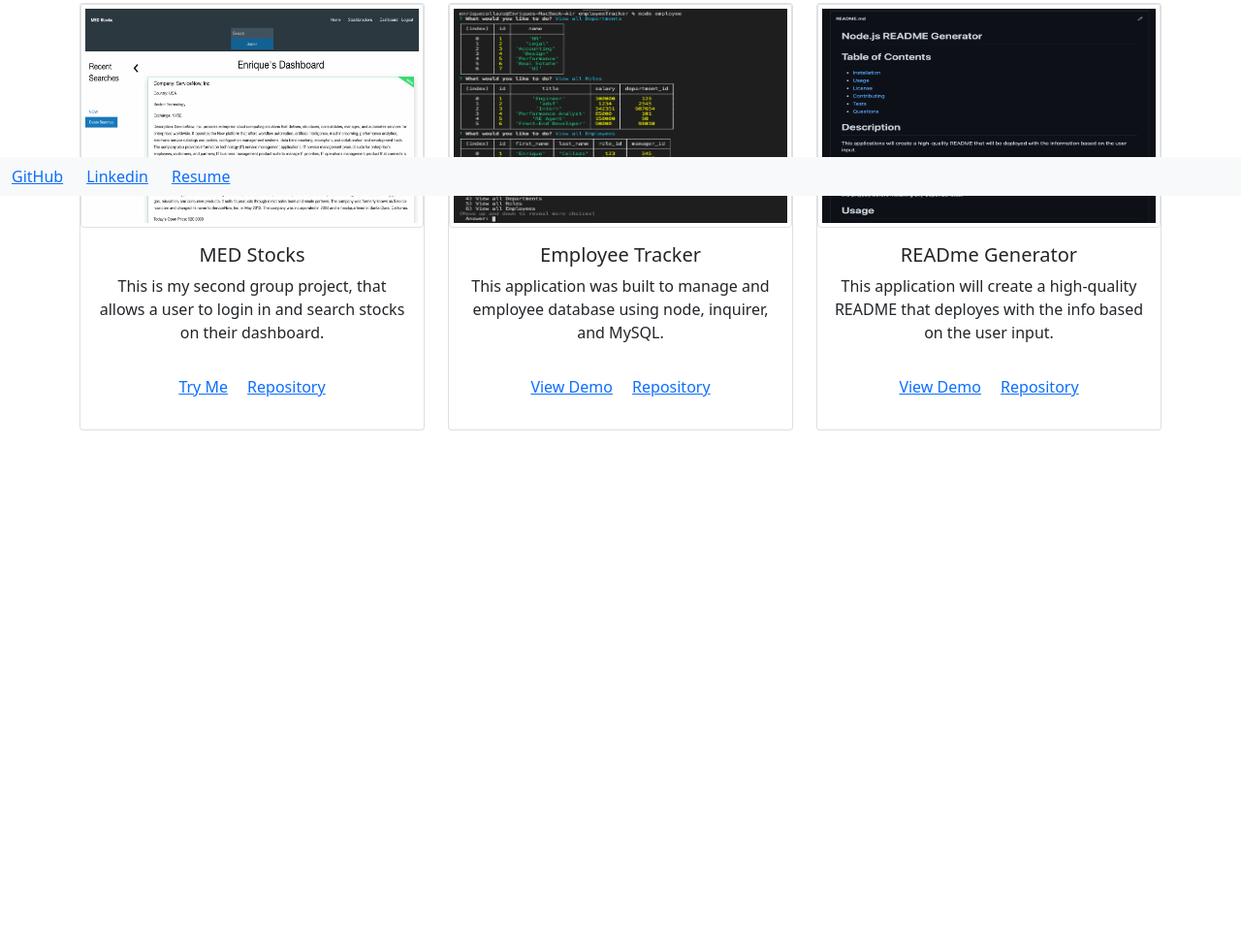
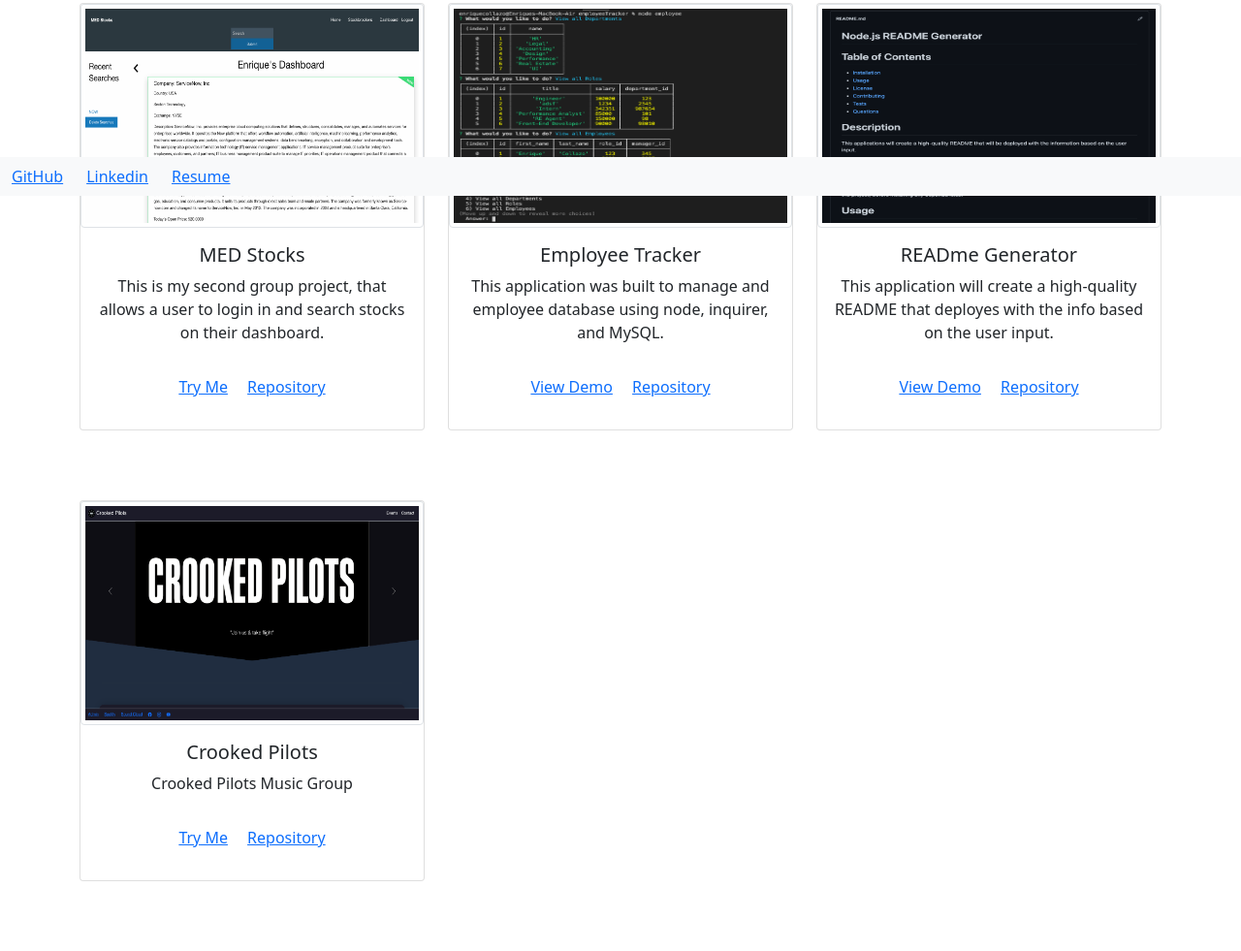
Before and after one commit to 02Dade12/Collazo_Portfolio, a plain HTML site: page portfolio.html in a window 1280 px wide. Shown: the part 598-1579 px from the top of the page at 97% size. Before the commit the page ends 1114 px from the top, so only its background shows below. Drawn offline with nearby package versions, Linux system fonts and the light colour scheme.

Commit message:
updated projects

```diff
--- a/portfolio.html
+++ b/portfolio.html
@@ -162,6 +162,32 @@
 
   </section>
 
+  <section>
+    <div class="container">
+      <div class="row row-cols-3">
+        <div class="col-4">
+          <div class="card">
+            <img src="./assets/crooked.png" class="card-img-top img-fluid img-thumbnail" alt="My Second Project"
+            style="height: 231px">
+            <div class="card-body text-center">
+              <h5 class="card-title">Crooked Pilots</h5>
+              <p class="card-text">Crooked Pilots Music Group</p>
+              <div class="card-body">
+                <a href="https://crookedpilots.herokuapp.com/" class="card-link">Try Me</a>
+                <a href="https://github.com/02Dade12/crookedpilots" class="card-link">Repository</a>
+              </div>
+            </div>
+          </div>
+        </div>
+      </div>
+    </div>
+
+    </br>
+    </br>
+    </br>
+
+  </section>
+
   <!--This section contains the Footer Section-->
   <footer class="fixed-bottom sticky-bottom navbar navbar-expand-lg navbar-light bg-light">
     <div class="col">
```
Also changed, not shown: assets/crooked.png (added), 1 other file.
